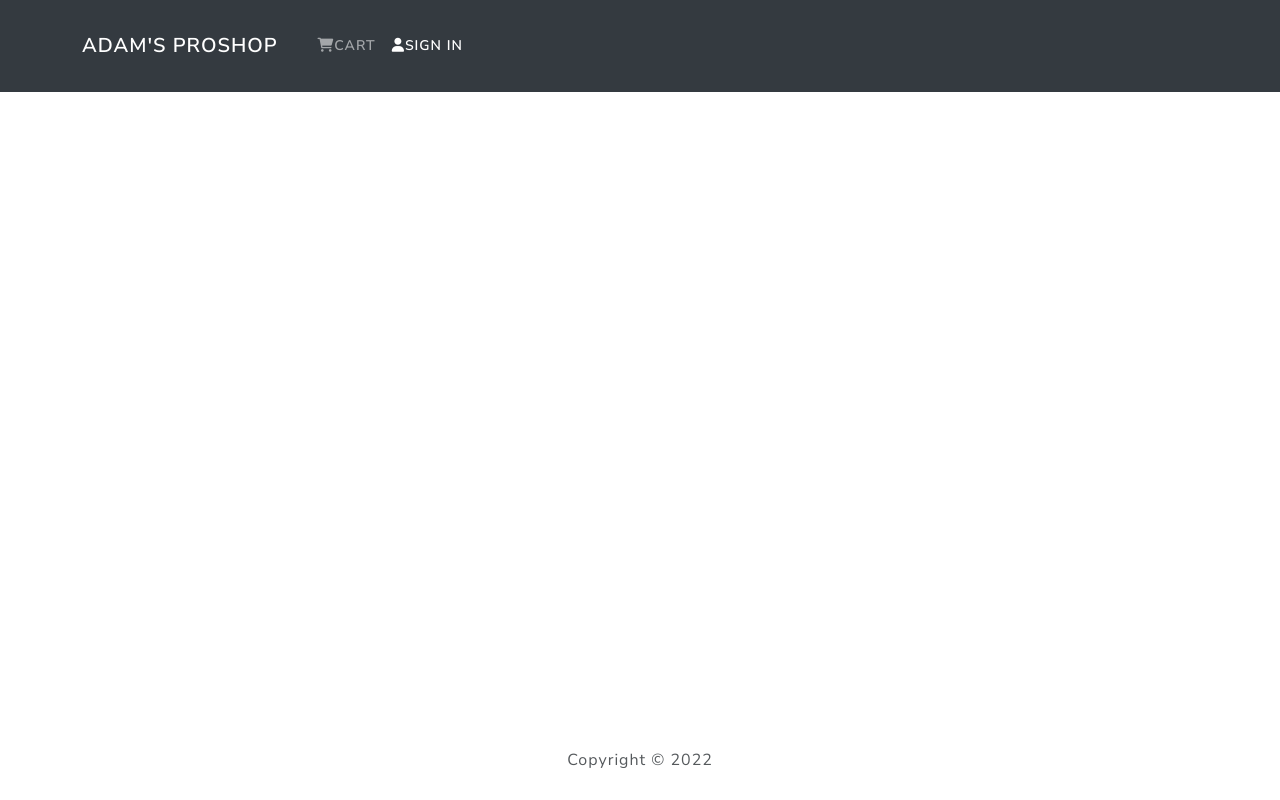
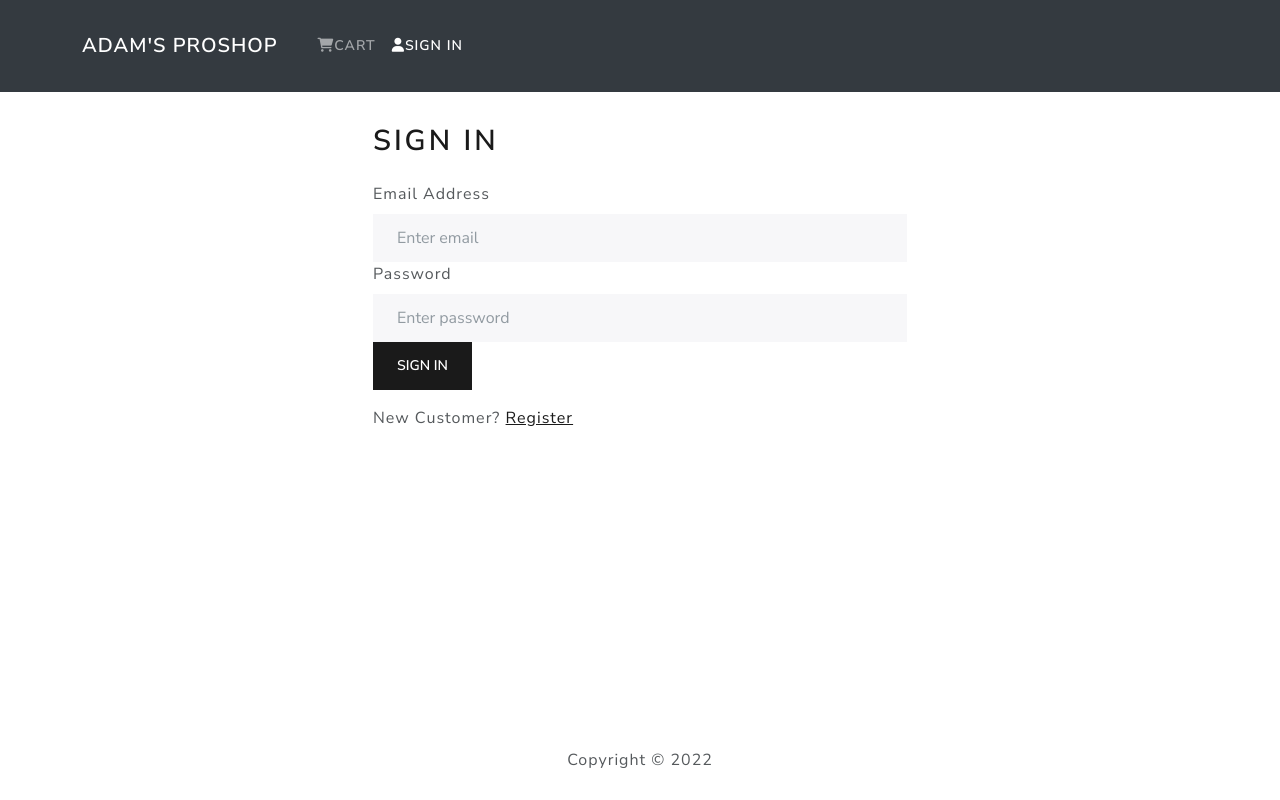
Before and after one commit to adamdasovich/cannabis-shop, a React (Create React App) app in the folder frontend/: page /login in a window 1280 px wide. Built offline with nearby package versions, Linux system fonts and the light colour scheme.

Commit message:
user login screen

```diff
--- a/frontend/src/App.js
+++ b/frontend/src/App.js
@@ -6,6 +6,7 @@
 import { BrowserRouter as Router, Route, Routes } from 'react-router-dom';
 import ProductScreen from './screens/ProductScreen';
 import CartScreen from './screens/CartScreen';
+import LoginScreen from './screens/LoginScreen';
 
 
 const App = () => {
@@ -15,6 +16,7 @@
 			<main className='py-3'>
 				<Container>
 					<Routes>
+						<Route path='/login' element={<LoginScreen />} />
 						<Route exact path='/' element={<HomeScreen />} />
 						<Route exact path='/product/:id' element={<ProductScreen />} />
 						<Route exact path='/cart/:id' element={<CartScreen />} />
--- /dev/null
+++ b/frontend/src/actions/userActions.js
@@ -0,0 +1,46 @@
+import {
+	USER_LOGIN_REQUEST,
+	USER_LOGIN_SUCCESS,
+	USER_LOGIN_FAIL,
+	USER_LOGOUT
+} from "../constants/userConstants";
+import axios from "axios";
+
+const api = axios.create({
+	baseURL: "http://localhost:5000/api/users"
+});
+
+export const login = (email, password) => async (dispatch) => {
+	try {
+		dispatch({
+			type: USER_LOGIN_REQUEST,
+		});
+
+		const config = {
+			headers: {
+				"Content-Type": "application/json",
+			},
+		};
+
+		const { data } = await api.post(
+			"/login",
+			{ email, password },
+			config
+		);
+
+		dispatch({
+			type: USER_LOGIN_SUCCESS,
+			payload: data,
+		});
+
+		localStorage.setItem("userInfo", JSON.stringify(data));
+	} catch (error) {
+		dispatch({
+			type: USER_LOGIN_FAIL,
+			payload:
+				error.response && error.response.data.message
+					? error.response.data.message
+					: error.message,
+		});
+	}
+}
--- /dev/null
+++ b/frontend/src/components/FormContianer.js
@@ -0,0 +1,16 @@
+import React from 'react'
+import { Container, Row, Col } from 'react-bootstrap'
+
+const FormContianer = ({ children }) => {
+	return (
+		<Container>
+			<Row className='justify-content-md-center'>
+				<Col xs={12} md={6}>
+					{children}
+				</Col>
+			</Row>
+		</Container>
+	)
+}
+
+export default FormContianer
--- /dev/null
+++ b/frontend/src/constants/userConstants.js
@@ -0,0 +1,4 @@
+export const USER_LOGIN_REQUEST = "USER_LOGIN_REQUEST";
+export const USER_LOGIN_SUCCESS = "USER_LOGIN_SUCCESS";
+export const USER_LOGIN_FAIL = "USER_LOGIN_FAIL";
+export const USER_LOGOUT = "USER_LOGOUT";
--- /dev/null
+++ b/frontend/src/reducers/userReducers.js
@@ -0,0 +1,22 @@
+import {
+	USER_LOGIN_REQUEST,
+	USER_LOGIN_SUCCESS,
+	USER_LOGIN_FAIL,
+	USER_LOGOUT
+} from "../constants/userConstants";
+
+
+export const userLoginReducer = (state = {}, action) => {
+	switch (action.type) {
+		case USER_LOGIN_REQUEST:
+			return { loading: true };
+		case USER_LOGIN_SUCCESS:
+			return { loading: false, userInfo: action.payload };
+		case USER_LOGIN_FAIL:
+			return { loading: false, error: action.payload };
+		case USER_LOGOUT:
+			return {};
+		default:
+			return state;
+	}
+}
--- /dev/null
+++ b/frontend/src/screens/LoginScreen.js
@@ -0,0 +1,75 @@
+import React, { useState, useEffect } from 'react'
+import { useDispatch, useSelector } from 'react-redux'
+import { Link } from 'react-router-dom'
+import { Form, Button, Row, Col, FormGroup } from 'react-bootstrap'
+import Message from '../components/Message'
+import Loader from '../components/Loader'
+import { login } from '../actions/userActions'
+import { useParams, useSearchParams, useNavigate } from 'react-router-dom'
+import FormContainer from '../components/FormContianer'
+
+const LoginScreen = () => {
+
+	const [email, setEmail] = useState('')
+	const [password, setPassword] = useState('')
+	const dispatch = useDispatch()
+
+	const userLogin = useSelector((state) => state.userLogin)
+	const { loading, error, userInfo } = userLogin
+
+	const navigate = useNavigate()
+	const [searchParams] = useSearchParams()
+	const redirect = Number(searchParams.get('redirect'))
+
+	useEffect(() => {
+		if (userInfo) {
+			navigate(redirect)
+		}
+	}, [userInfo, navigate, redirect])
+
+	const submitHandler = (e) => {
+		e.preventDefault()
+		dispatch(login(email, password))
+	}
+
+	return (
+		<FormContainer>
+			<h1>Sign In</h1>
+			{error && <Message variant='danger'>{error}</Message>}
+			{loading && <Loader />}
+			<Form onSubmit={submitHandler}>
+				<Form.Group controlId='email'>
+					<Form.Label>Email Address</Form.Label>
+					<Form.Control
+						type='email'
+						placeholder='Enter email'
+						value={email}
+						onChange={(e) => setEmail(e.target.value)}
+					></Form.Control>
+				</Form.Group>
+				<FormGroup controlId='password'>
+					<Form.Label>Password</Form.Label>
+					<Form.Control
+						type='password'
+						placeholder='Enter password'
+						value={password}
+						onChange={(e) => setPassword(e.target.value)}
+					></Form.Control>
+				</FormGroup>
+				<Button type='submit' variant='primary'>
+					Sign In
+				</Button>
+			</Form>
+			<Row className='py-3'>
+				<Col>
+					New Customer?{' '}
+					<Link to={redirect ? `/register?redirect=${redirect}` : '/register'}>
+						Register
+					</Link>
+				</Col>
+			</Row>
+		</FormContainer>
+	)
+}
+
+export default LoginScreen
--- a/frontend/src/store.js
+++ b/frontend/src/store.js
@@ -3,20 +3,28 @@
 import { composeWithDevTools } from 'redux-devtools-extension';
 import { productListReducer, productDetailsReducer } from './reducers/productReducers';
 import { cartReducer } from './reducers/cartReducers';
+import { userLoginReducer } from './reducers/userReducers';
 
 
 
 const reducer = combineReducers({
 	productList: productListReducer,
 	productDetails: productDetailsReducer,
-	cart: cartReducer
+	cart: cartReducer,
+	userLogin: userLoginReducer
 })
 const cartItemsFromStorage = localStorage.getItem('cartItems')
 	? JSON.parse(localStorage.getItem('cartItems'))
 	: []
 
+const userInfoFromStorage = localStorage.getItem('userInfo')
+	? JSON.parse(localStorage.getItem('userInfo'))
+	: null
+
+
 const initialState = {
-	cart: { cartItems: cartItemsFromStorage }
+	cart: { cartItems: cartItemsFromStorage },
+	userLogin: { userInfo: userInfoFromStorage },
 }
 
 const middleware = [thunk]
```
